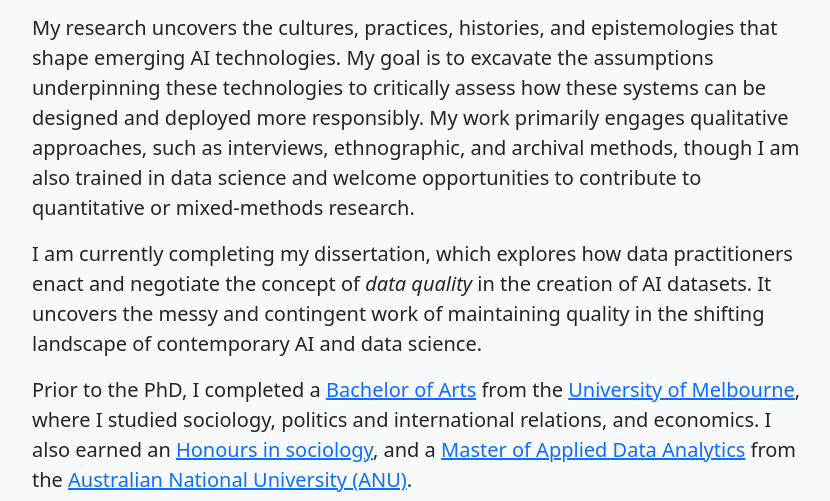
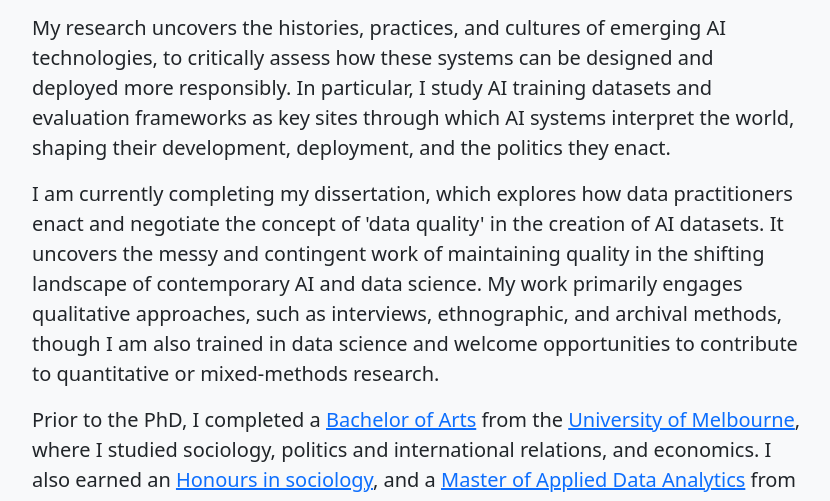
Before and after one commit to will-orr/will-orr.github.io, a plain HTML site: page index.html in a window 1280 px wide. Shown: the part 792-1293 px from the top of the page, without its empty margins (223-1053 px from the left). Drawn offline with nearby package versions, Linux system fonts and the light colour scheme.

Commit message:
Add files via upload

```diff
--- a/index.html
+++ b/index.html
@@ -60,9 +60,9 @@
   <div class="content">
     <p class="mt-5 fs-5">Hello! My name is <strong>Will Orr</strong>. I am a PhD candidate at the <a href="https://annenberg.usc.edu/" target="_blank">Annenberg School of Communication</a> where I study the sociotechnical dynamics of creating and evaluating Artificial Intelligence systems.</p>
 
-    <p class="fs-5">My research uncovers the cultures, practices, histories, and epistemologies that shape emerging AI technologies. My goal is to excavate the assumptions underpinning these technologies to critically assess how these systems can be designed and deployed more responsibly. My work primarily engages qualitative approaches, such as interviews, ethnographic, and archival methods, though I am also trained in data science and welcome opportunities to contribute to quantitative or mixed-methods research.</p>
+    <p class="fs-5">My research uncovers the histories, practices, and cultures of emerging AI technologies, to critically assess how these systems can be designed and deployed more responsibly. In particular, I study AI training datasets and evaluation frameworks as key sites through which AI systems interpret the world, shaping their development, deployment, and the politics they enact. </p>
 
-    <p class="fs-5">I am currently completing my dissertation, which explores how data practitioners enact and negotiate the concept of <em>data quality</em> in the creation of AI datasets. It uncovers the messy and contingent work of maintaining quality in the shifting landscape of contemporary AI and data science.</p>
+    <p class="fs-5">I am currently completing my dissertation, which explores how data practitioners enact and negotiate the concept of 'data quality' in the creation of AI datasets. It uncovers the messy and contingent work of maintaining quality in the shifting landscape of contemporary AI and data science. My work primarily engages qualitative approaches, such as interviews, ethnographic, and archival methods, though I am also trained in data science and welcome opportunities to contribute to quantitative or mixed-methods research.</p>
 
     <p class="fs-5">Prior to the PhD, I completed a <a href="https://arts.unimelb.edu.au" target="_blank">Bachelor of Arts</a> from the <a href="https://www.unimelb.edu.au/" target="_blank">University of Melbourne</a>, where I studied sociology, politics and international relations, and economics. I also earned an <a href="https://sociology.cass.anu.edu.au/home" target="_blank">Honours in sociology</a>, and a <a href="https://programsandcourses.anu.edu.au/program/madan" target="_blank">Master of Applied Data Analytics</a> from the <a href="https://www.anu.edu.au/" target="_blank">Australian National University (ANU)</a>.
 
```
